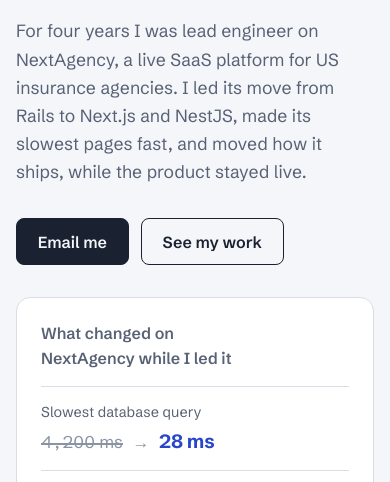
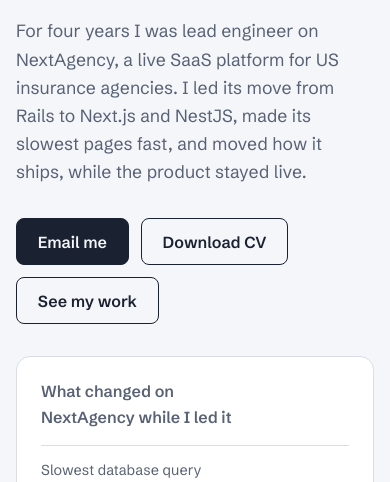
Before and after one commit to half-blood-king/portfiolo, a plain HTML site: page maida/index.html in a window 390 px wide. Shown: the part 326-808 px from the top of the page. Drawn offline with Linux system fonts and the light colour scheme.

Commit message:
Host Maida's CV on her portfolio and add download links
- maida/Maida_Maqbool_CV.pdf: general full-stack CV, phone number left off for the public copy
- 'Download CV' button in the hero and link in the contact section

Co-Authored-By: Claude Opus 5.5 <noreply@anthropic.com>
Claude-Session: https://claude.ai/code/session_01YVMkn1fsyUxL7VipiFpxxV

```diff
--- a/maida/index.html
+++ b/maida/index.html
@@ -181,6 +181,7 @@ footer .wrap { display: flex; justify-content: space-between; flex-wrap: wrap; g
       <p class="intro">For four years I was lead engineer on NextAgency, a live SaaS platform for US insurance agencies. I led its move from Rails to Next.js and NestJS, made its slowest pages fast, and moved how it ships, while the product stayed live.</p>
       <div class="actions">
         <a class="btn solid" href="mailto:maidlimaqbool@gmail.com">Email me</a>
+        <a class="btn line" href="Maida_Maqbool_CV.pdf" download>Download CV</a>
         <a class="btn line" href="#work">See my work</a>
       </div>
     </div>
@@ -398,7 +399,7 @@ footer .wrap { display: flex; justify-content: space-between; flex-wrap: wrap; g
           <span class="email" id="email">maidlimaqbool@gmail.com</span>
           <button class="copy" id="copy-email" type="button">Copy email</button>
         </div>
-        <p class="links"><a href="https://pk.linkedin.com/in/maida-maqbool-06924a1a1" target="_blank" rel="noopener">LinkedIn</a><a href="https://github.com/MaidaMaqbool" target="_blank" rel="noopener">GitHub</a></p>
+        <p class="links"><a href="https://pk.linkedin.com/in/maida-maqbool-06924a1a1" target="_blank" rel="noopener">LinkedIn</a><a href="https://github.com/MaidaMaqbool" target="_blank" rel="noopener">GitHub</a><a href="Maida_Maqbool_CV.pdf" download>Download CV</a></p>
       </div>
     </div>
   </section>
```
Also changed, not shown: 1 other file.
